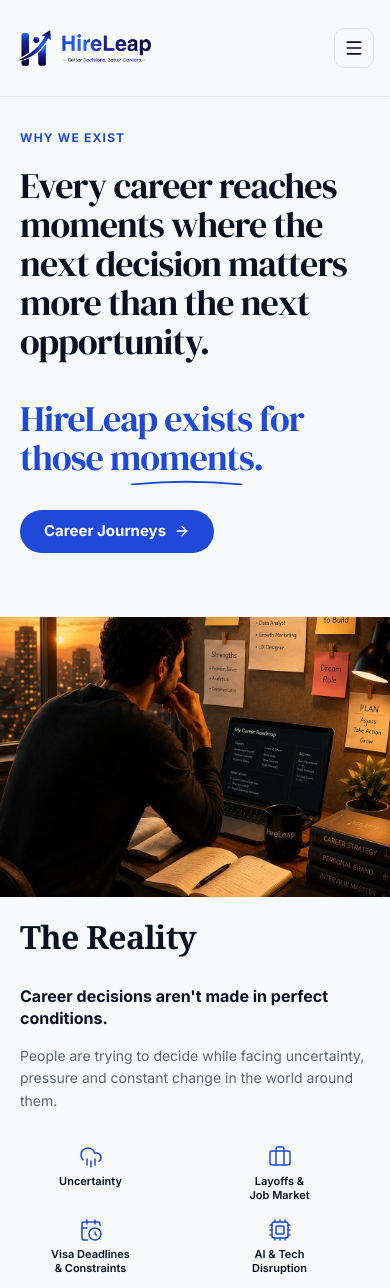
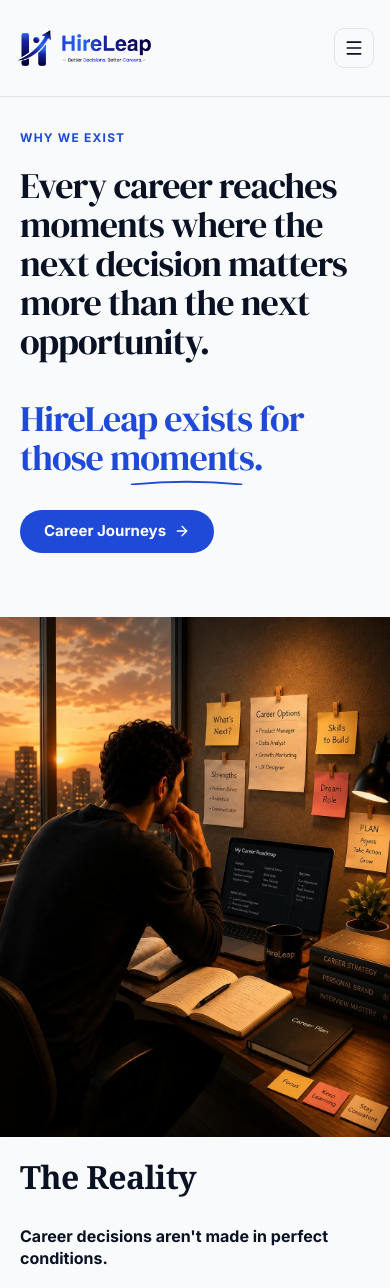
Before and after one commit to jadamsuryateja/hire, a React (Vite) app: page /why-we-exist in a window 390 px wide. Shown: the top 1288 px of the page. Built offline with nearby package versions, Linux system fonts and the light colour scheme.

Commit message:
update ratio

```diff
--- a/src/pages/WhyWeExist.tsx
+++ b/src/pages/WhyWeExist.tsx
@@ -57,15 +57,15 @@ function Hero() {
       </div>
 
       {/* Visual */}
-      <div className="relative self-stretch overflow-hidden min-h-[280px] sm:min-h-[420px]">
-        <picture className="absolute inset-0 h-full w-full">
+      <div className="relative w-full overflow-hidden h-auto min-h-0 lg:min-h-[420px] lg:self-stretch">
+        <picture className="block w-full h-auto lg:absolute lg:inset-0 lg:h-full lg:w-full">
           <source media="(max-width: 768px)" srcSet={whyWeExistMobileImg} />
           <img loading="lazy"
             src={whyWeExistImg}
             alt="Professional working at desk with laptop and notes"
             width={1408}
             height={1008}
-            className="h-full w-full object-cover object-[75%_center] lg:[mask-image:linear-gradient(to_right,rgba(0,0,0,0)_0%,rgba(0,0,0,1)_15%)] lg:[-webkit-mask-image:linear-gradient(to_right,rgba(0,0,0,0)_0%,rgba(0,0,0,1)_15%)]"
+            className="w-full h-auto block lg:absolute lg:inset-0 lg:h-full lg:w-full lg:object-cover lg:object-[75%_center] lg:[mask-image:linear-gradient(to_right,rgba(0,0,0,0)_0%,rgba(0,0,0,1)_15%)] lg:[-webkit-mask-image:linear-gradient(to_right,rgba(0,0,0,0)_0%,rgba(0,0,0,1)_15%)]"
           />
         </picture>
       </div>
```
